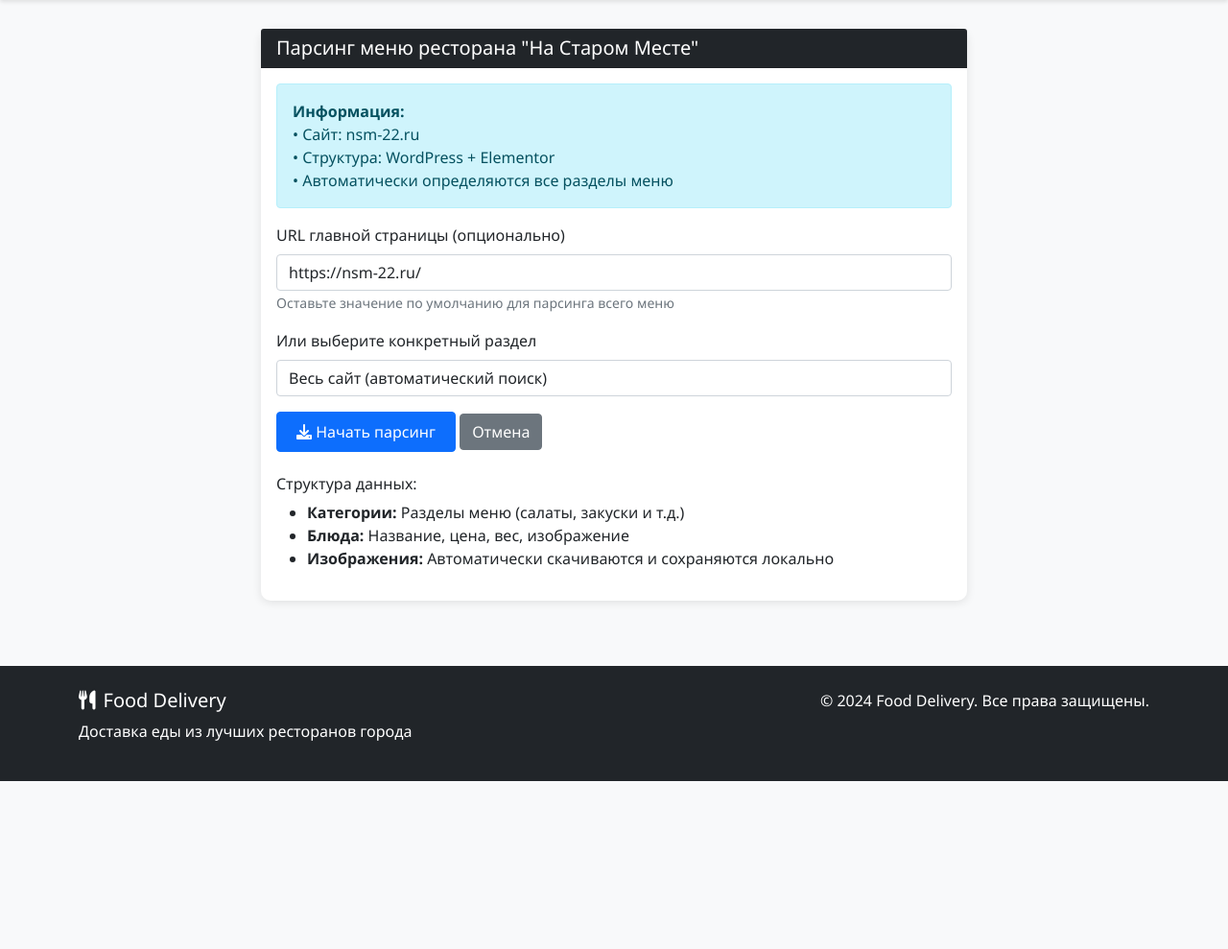
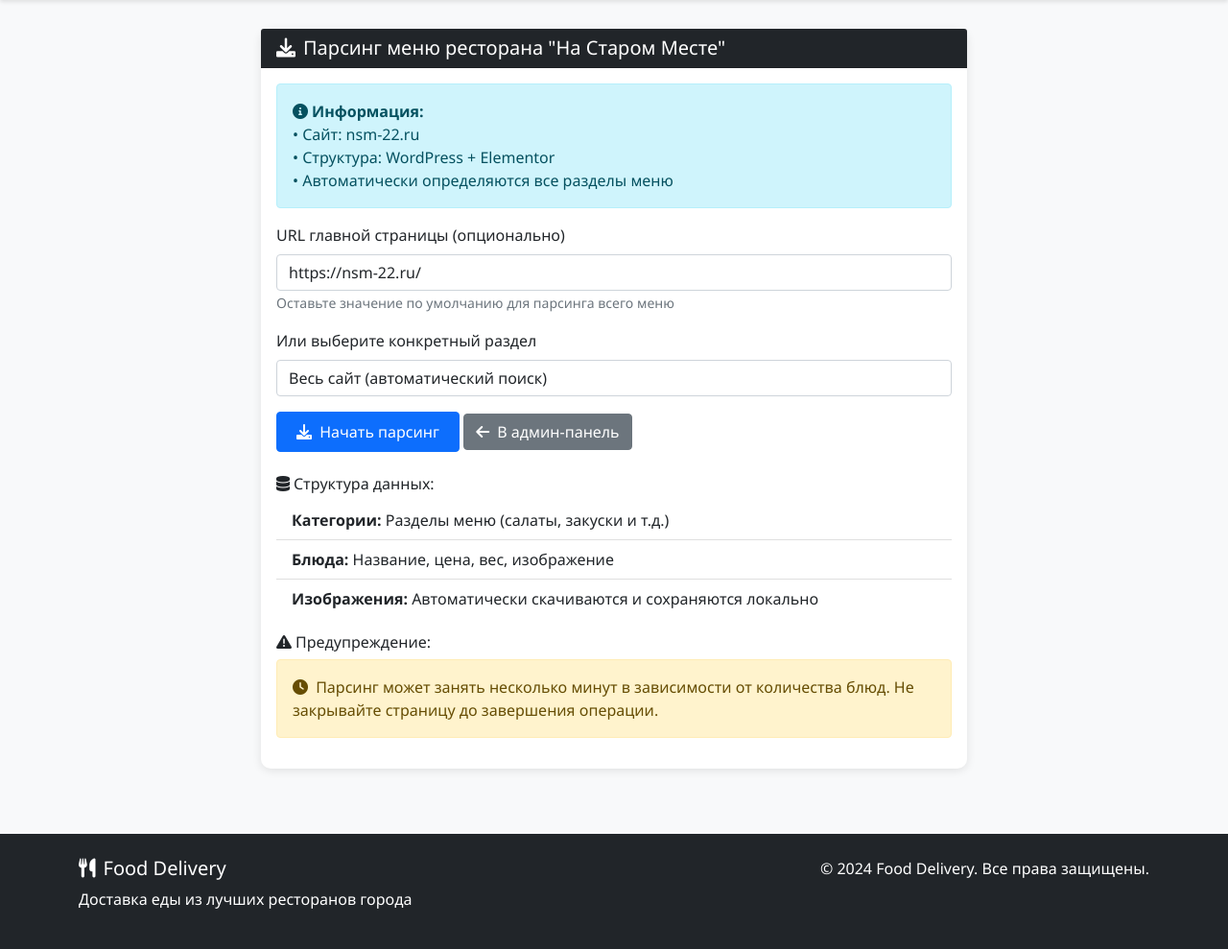
Before and after one commit to Vladimka4/rep, a Flask app: page /admin/parse-nsm in a window 1280 px wide. Shown: the part 78-1067 px from the top of the page at 96% size. Before the commit the page ends 892 px from the top, so only its background shows below. Run offline with Flask 3, Linux system fonts and the light colour scheme; a user stored in the database is signed in; parts of the project's set-up code (start-up, migrations or seed data) failed here and were passed over; some libraries are stand-ins or nearby versions.

Commit message:
Update parse_nsm.html

```diff
--- a/app/templates/admin/parse_nsm.html
+++ b/app/templates/admin/parse_nsm.html
@@ -1,4 +1,4 @@
-{% extends "base.html" %}
+{% extends 'base.html' %}
 
 {% block title %}Парсинг На Старом Месте - Админ{% endblock %}
 
@@ -7,17 +7,17 @@
     <div class="col-md-8">
         <div class="card">
             <div class="card-header bg-dark text-white">
-                <h5 class="mb-0">Парсинг меню ресторана "На Старом Месте"</h5>
+                <h5 class="mb-0"><i class="fas fa-download me-2"></i>Парсинг меню ресторана "На Старом Месте"</h5>
             </div>
             <div class="card-body">
                 <div class="alert alert-info">
-                    <strong>Информация:</strong><br>
+                    <strong><i class="fas fa-info-circle me-1"></i>Информация:</strong><br>
                     • Сайт: nsm-22.ru<br>
                     • Структура: WordPress + Elementor<br>
                     • Автоматически определяются все разделы меню
                 </div>
 
-                <form method="POST" action="{{ url_for('admin.parse_nsm_action') }}">
+                <form method="POST" action="{{ url_for('admin_bp.parse_nsm_action') }}">
                     <div class="mb-3">
                         <label class="form-label">URL главной страницы (опционально)</label>
                         <input type="url" class="form-control" name="base_url"
@@ -43,18 +43,26 @@
                     </div>
 
                     <button type="submit" class="btn btn-primary">
-                        <i class="fas fa-download"></i> Начать парсинг
+                        <i class="fas fa-download me-1"></i> Начать парсинг
                     </button>
-                    <a href="{{ url_for('main.index') }}" class="btn btn-secondary">Отмена</a>
+                    <a href="{{ url_for('admin.index') }}" class="btn btn-secondary">
+                        <i class="fas fa-arrow-left me-1"></i> В админ-панель
+                    </a>
                 </form>
 
                 <div class="mt-4">
-                    <h6>Структура данных:</h6>
-                    <ul>
-                        <li><strong>Категории:</strong> Разделы меню (салаты, закуски и т.д.)</li>
-                        <li><strong>Блюда:</strong> Название, цена, вес, изображение</li>
-                        <li><strong>Изображения:</strong> Автоматически скачиваются и сохраняются локально</li>
+                    <h6><i class="fas fa-database me-1"></i>Структура данных:</h6>
+                    <ul class="list-group list-group-flush mb-3">
+                        <li class="list-group-item"><strong>Категории:</strong> Разделы меню (салаты, закуски и т.д.)</li>
+                        <li class="list-group-item"><strong>Блюда:</strong> Название, цена, вес, изображение</li>
+                        <li class="list-group-item"><strong>Изображения:</strong> Автоматически скачиваются и сохраняются локально</li>
                     </ul>
+
+                    <h6 class="mt-3"><i class="fas fa-exclamation-triangle me-1"></i>Предупреждение:</h6>
+                    <div class="alert alert-warning">
+                        <i class="fas fa-clock me-1"></i> Парсинг может занять несколько минут в зависимости от количества блюд.
+                        Не закрывайте страницу до завершения операции.
+                    </div>
                 </div>
             </div>
         </div>
```
